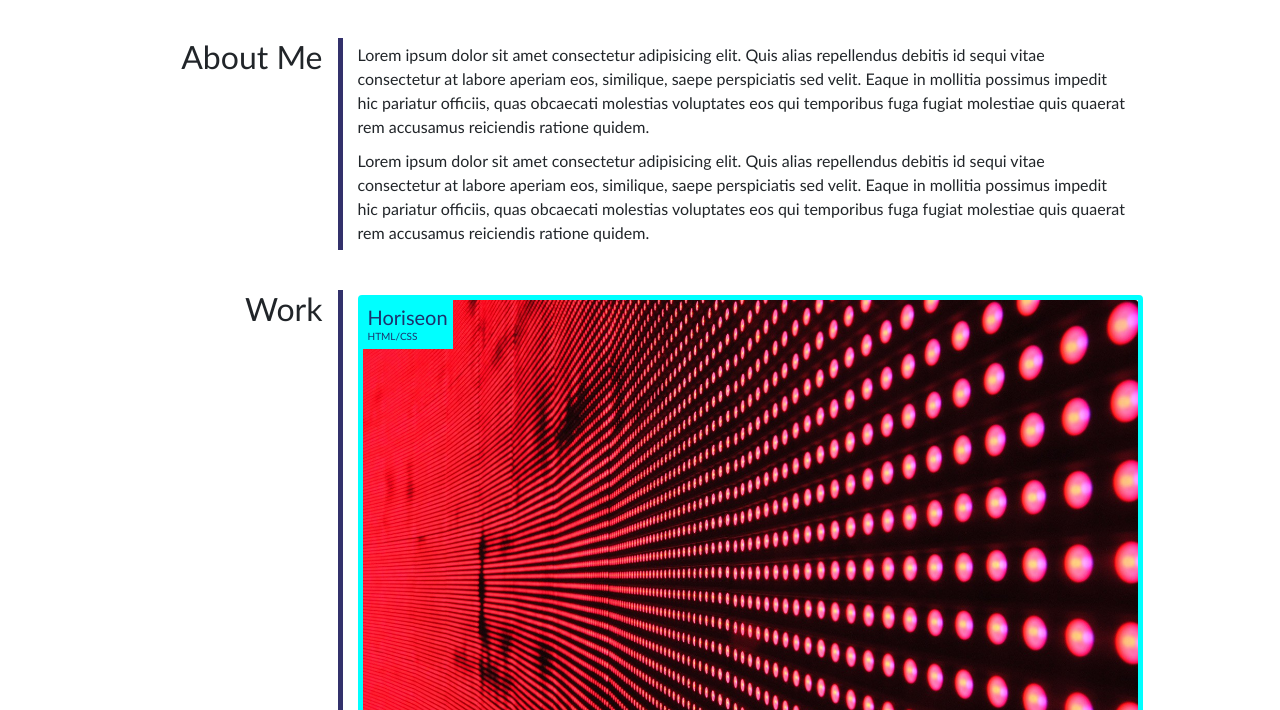
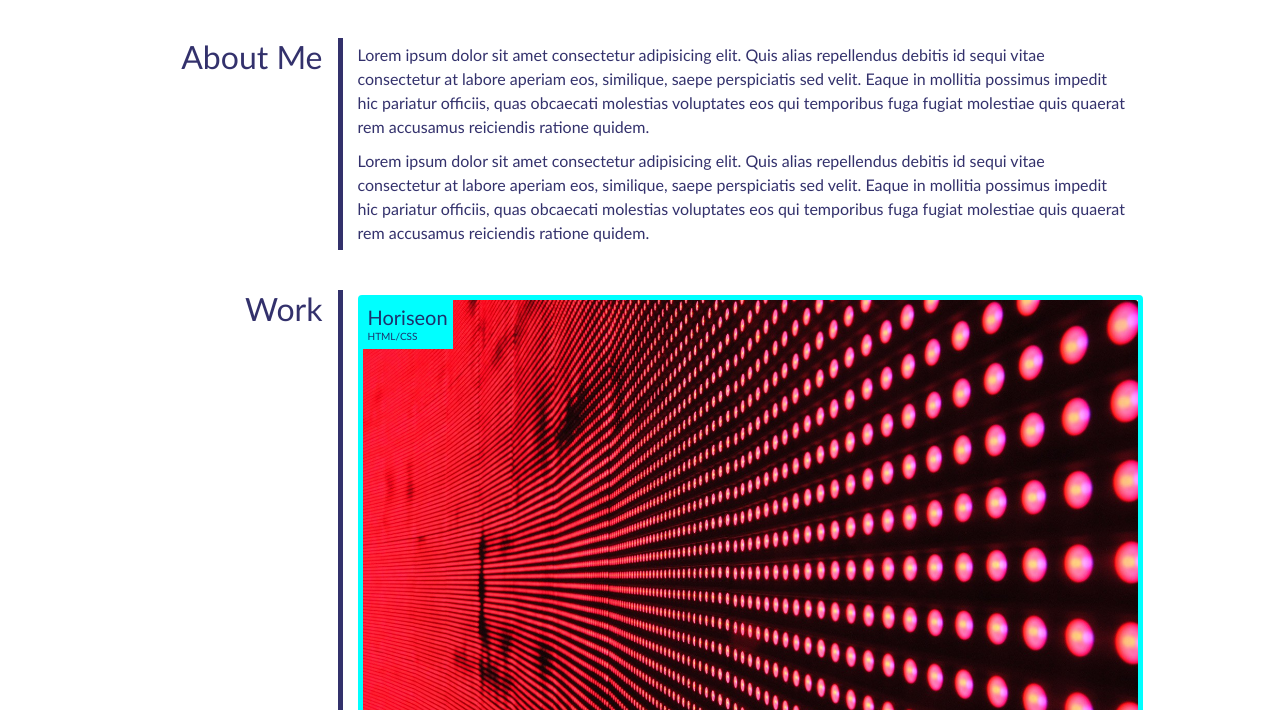
Before and after one commit to Thorbieey/Portfolio-OT-Bootstrap, a plain HTML site: page index.html in a window 1280 px wide. Shown: the part 590-1300 px from the top of the page. Drawn offline with nearby package versions, Linux system fonts and the light colour scheme.

Commit message:
changed main text color to tetiary color

```diff
--- a/Assets/css/style.css
+++ b/Assets/css/style.css
@@ -84,6 +84,10 @@
 }
 
 /* Main Section */
+main{
+    color: var(--tertiary-color);
+}
+
 .custom-row{
     justify-content: center;
     margin: 40px;
```
